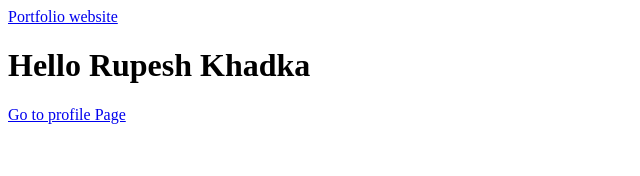
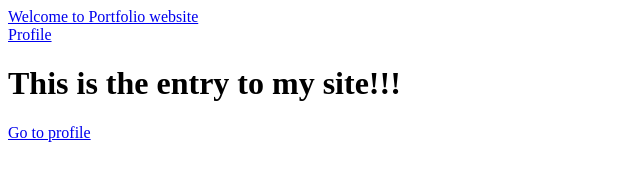
Before and after one commit to rupesh1149/portfolio, a Gatsby site: page / in a window 1280 px wide. Shown: the whole page, without its empty margins (0-640 px from the left). Built offline with nearby package versions, Linux system fonts and the light colour scheme; Gatsby itself is replaced by a stand-in of ours.

Commit message:
seo for the site is setup and the layout for the entire site is ready

```diff
--- a/gatsby-config.js
+++ b/gatsby-config.js
@@ -1,8 +1,9 @@
 module.exports = {
   siteMetadata: {
     siteUrl: 'https://www.rupeshkhadka.me',
-    title: 'Portfolio website',
+    title: 'Welcome to Portfolio website',
     description: 'This is the portfolio website for job application',
     image: '',
   },
+  plugins: ['gatsby-plugin-react-helmet'],
 };
--- /dev/null
+++ b/src/components/layout.js
@@ -0,0 +1,34 @@
+import * as React from 'react';
+import { Link, useStaticQuery, graphql } from 'gatsby';
+import { Seo } from './seo';
+
+export default function Layout({
+  children,
+  title = false,
+  description = false,
+  image = false,
+  path = false,
+}) {
+  const data = useStaticQuery(graphql`
+    query GetSiteTitle {
+      site {
+        siteMetadata {
+          title
+        }
+      }
+    }
+  `);
+  const meta = data?.site?.siteMetadata ?? {};
+  return (
+    <>
+      <Seo title={title} description={description} image={image} path={path} />
+      <header>
+        <Link to="/">{meta.title}</Link>
+        <nav>
+          <Link to="/profile">Profile</Link>
+        </nav>
+        <main>{children}</main>
+      </header>
+    </>
+  );
+}
--- /dev/null
+++ b/src/components/seo.js
@@ -0,0 +1,46 @@
+import * as React from 'react';
+import { Helmet } from 'react-helmet';
+import { useStaticQuery, graphql } from 'gatsby';
+
+export function Seo(props) {
+  const data = useStaticQuery(graphql`
+    query GetSiteMetadata {
+      site {
+        siteMetadata {
+          title
+          description
+          siteUrl
+          image
+        }
+      }
+    }
+  `);
+
+  const defaults = data?.site?.siteMetadata;
+  const title = props.title || defaults.title;
+  const description = props.description || defaults.description;
+  const image = new URL(props.image || defaults.image, defaults.siteUrl);
+  const url = new URL(props.path || '/', defaults.siteUrl);
+
+  return (
+    <Helmet>
+      {/* shows up in the brwoser */}
+      <title>{title}</title>
+      <meta name="description" content={description} />
+      <link rel="canonical" href={url} />
+      {image && <meta name="image" content={image} />}
+
+      {/* This seo tags are for facebook and other website */}
+      <meta property="og:url" content={url} />
+      <meta property="og:type" content="website" />
+      <meta property="og:title" content={title} />
+      <meta property="og:description" content={description} />
+      <meta property="og:image" content={image} />
+      {/* This seo tages are for twitter */}
+      <meta name="twitter:card" content="summary_large_image" />
+      <meta name="twitter:title" content={title} />
+      <meta name="twitter:description" content={description} />
+      {image && <meta name="twitter:image" content={image} />}
+    </Helmet>
+  );
+}
--- a/src/pages/index.js
+++ b/src/pages/index.js
@@ -1,27 +1,12 @@
 import * as React from 'react';
-import { Link, useStaticQuery, graphql } from 'gatsby';
+import { Link } from 'gatsby';
+import Layout from '../components/layout';
 
 export default function IndexPage() {
-  const data = useStaticQuery(graphql`
-    query GetSiteMetadata {
-      site {
-        siteMetadata {
-          title
-        }
-      }
-    }
-  `);
-
-  const meta = data?.site?.siteMetadata ?? {};
   return (
-    <>
-      <header>
-        <Link to="/">{meta.title}</Link>
-      </header>
-      <main>
-        <h1>Hello Rupesh Khadka</h1>
-        <Link to="/profile">Go to profile Page</Link>
-      </main>
-    </>
+    <Layout>
+      <h1>This is the entry to my site!!!</h1>
+      <Link to="/profile">Go to profile</Link>
+    </Layout>
   );
 }
--- a/src/pages/profile.js
+++ b/src/pages/profile.js
@@ -1,11 +1,12 @@
 import * as React from 'react';
 import { Link } from 'gatsby';
+import Layout from '../components/layout';
 
 export default function ProfilePage() {
   return (
-    <main>
+    <Layout>
       <h1>Hello from Profile Page</h1>
       <Link to="/">Back to home</Link>
-    </main>
+    </Layout>
   );
 }
```
